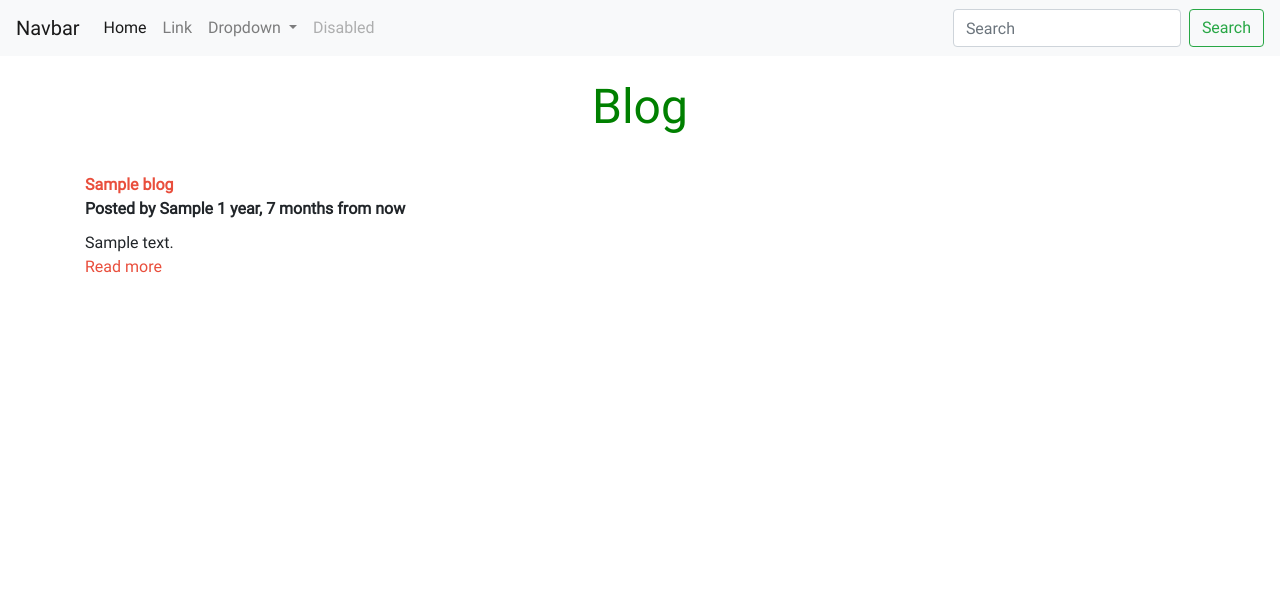
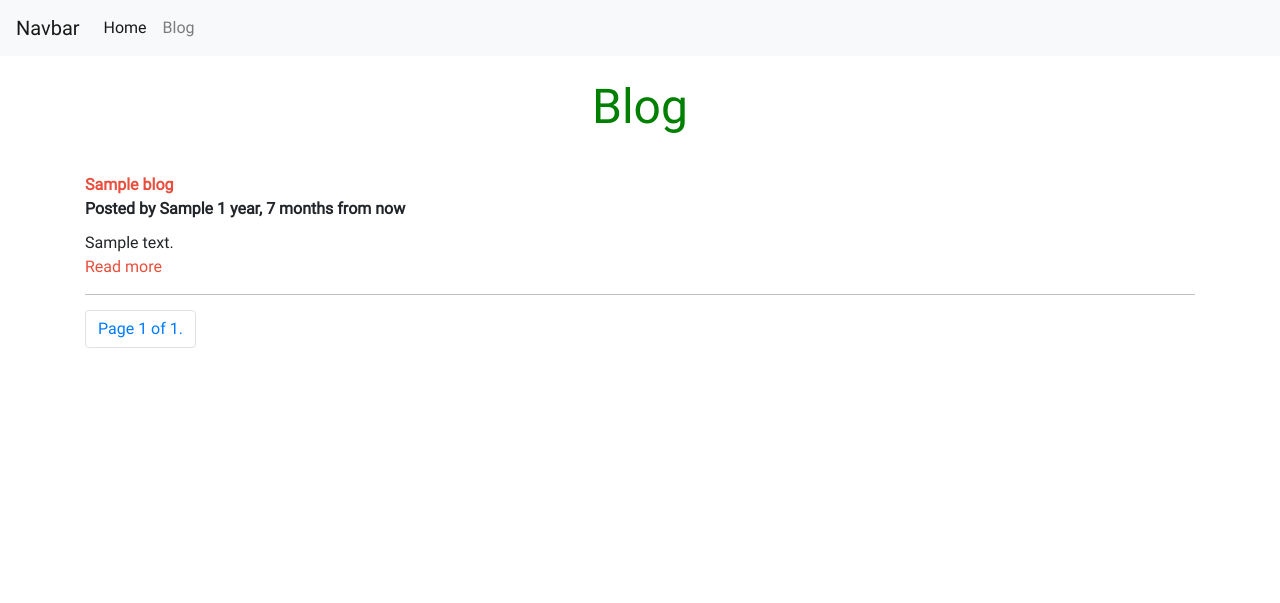
Before and after one commit to cowhite/django-cowhite-blog, a Django app: template django_cowhite_blog/templates/django_cowhite_blog/blog_post_list.html in a window 1280 px wide. Shown: the top 603 px of the page. Run offline with Django 3.2, Linux system fonts and the light colour scheme; the template is opened without the code that fills it: most values are stand-ins (such as "Sample title", 1, 10 or a date in 2020); some libraries are stand-ins or nearby versions.

Commit message:
Pagination.

```diff
--- a/django_cowhite_blog/static/django_cowhite_blog/css/style.css
+++ b/django_cowhite_blog/static/django_cowhite_blog/css/style.css
@@ -48,3 +48,6 @@ footer {
   text-align: center;
   border-top: 1px solid #c1c1c1;
 }
+.pagination {
+  padding: 15px 0;
+}
--- a/django_cowhite_blog/templates/django_cowhite_blog/blog_post_list.html
+++ b/django_cowhite_blog/templates/django_cowhite_blog/blog_post_list.html
@@ -25,4 +25,21 @@ Blog
 </div>
 {% endfor %}
 
+
+<nav aria-label="Pagination">
+  <ul class="pagination">
+    {% if blog_posts.has_previous %}
+        <li class="page-item"><a class="page-link" href="?page={{ blog_posts.previous_page_number }}">Previous</a></li>
+    {% endif %}
+    <li class="page-item">
+      <a class="page-link" href="#">
+      Page {{ blog_posts.number }} of {{ blog_posts.paginator.num_pages }}.
+      </a>
+    </li>
+    {% if blog_posts.has_next %}
+        <li class="page-item"><a class="page-link" href="?page={{ blog_posts.next_page_number }}">Next</a></li>
+    {% endif %}
+  </ul>
+</nav>
+
 {% endblock %}
--- a/django_cowhite_blog/templates/django_cowhite_blog/includes/navbar.html
+++ b/django_cowhite_blog/templates/django_cowhite_blog/includes/navbar.html
@@ -7,29 +7,13 @@
   <div class="collapse navbar-collapse" id="navbarSupportedContent">
     <ul class="navbar-nav mr-auto">
       <li class="nav-item active">
-        <a class="nav-link" href="#">Home <span class="sr-only">(current)</span></a>
+        <a class="nav-link" href="/">Home <span class="sr-only">(current)</span></a>
       </li>
       <li class="nav-item">
-        <a class="nav-link" href="#">Link</a>
+        <a class="nav-link" href="{% url 'django-cowhite-blog:blog-post-list' %}">Blog</a>
       </li>
-      <li class="nav-item dropdown">
-        <a class="nav-link dropdown-toggle" href="#" id="navbarDropdown" role="button" data-toggle="dropdown" aria-haspopup="true" aria-expanded="false">
-          Dropdown
-        </a>
-        <div class="dropdown-menu" aria-labelledby="navbarDropdown">
-          <a class="dropdown-item" href="#">Action</a>
-          <a class="dropdown-item" href="#">Another action</a>
-          <div class="dropdown-divider"></div>
-          <a class="dropdown-item" href="#">Something else here</a>
-        </div>
-      </li>
-      <li class="nav-item">
-        <a class="nav-link disabled" href="#">Disabled</a>
-      </li>
+
     </ul>
-    <form class="form-inline my-2 my-lg-0">
-      <input class="form-control mr-sm-2" type="search" placeholder="Search" aria-label="Search">
-      <button class="btn btn-outline-success my-2 my-sm-0" type="submit">Search</button>
-    </form>
+
   </div>
 </nav>
--- a/example/example/settings.py
+++ b/example/example/settings.py
@@ -37,7 +37,9 @@ INSTALLED_APPS = [
     'django.contrib.sessions',
     'django.contrib.messages',
     'django.contrib.staticfiles',
+    'django.contrib.sites',
     'django.contrib.humanize',
+    'django.contrib.flatpages',
 
     'django_cowhite_blog',
 ]
@@ -129,3 +131,4 @@ STATICFILES_DIRS = (
 
 MEDIA_URL = os.path.join(STATIC_URL, "media/")
 MEDIA_ROOT = os.path.join(BASE_DIR, "staticfiles/media")
+SITE_ID = 1
--- a/example/example/urls.py
+++ b/example/example/urls.py
@@ -19,4 +19,5 @@ from django.contrib import admin
 urlpatterns = [
     url(r'^admin/', admin.site.urls),
     url(r'^', include('django_cowhite_blog.urls', namespace="django-cowhite-blog")),
+    url(r'^pages/', include('django.contrib.flatpages.urls')),
 ]
```
Also changed, not shown: django_cowhite_blog/views.py (+19 -1 lines).
